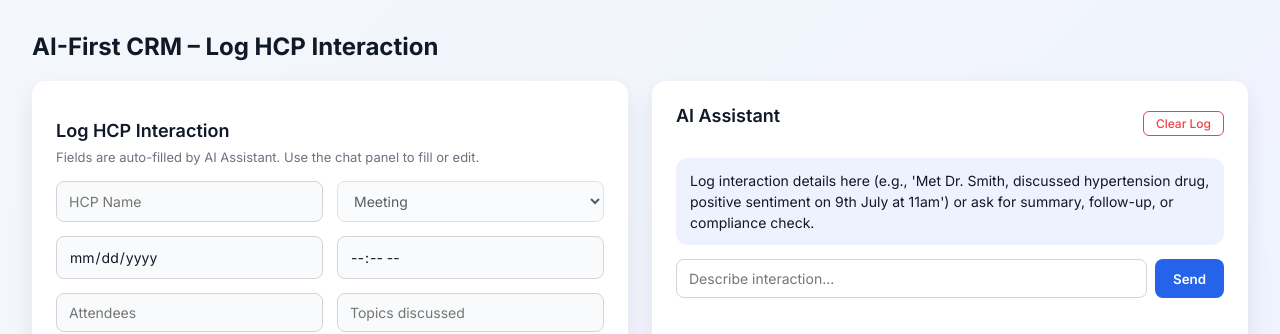
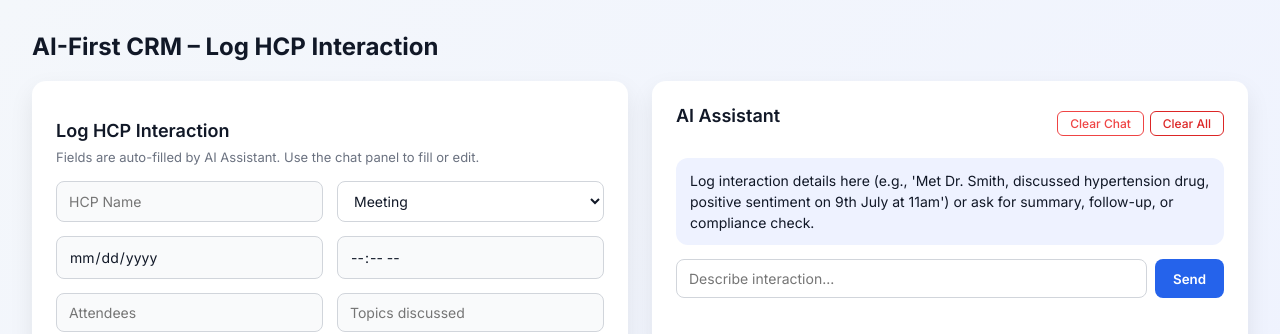
Before and after one commit to mrsaifi3/ai-first-crm-hcp-main, a React (Vite) app: page / in a window 1280 px wide. Shown: the top 334 px of the page. Built offline with nearby package versions, Linux system fonts and the light colour scheme; data requests are answered from the project's data file.

Commit message:
feat: implement clear all interactions functionality and enhance chat interface with new button

```diff
--- a/src/App.css
+++ b/src/App.css
@@ -164,6 +164,22 @@ form button:disabled {
   background: #fef2f2;
 }
 
+.clear-all-btn {
+  background: transparent;
+  color: #dc2626;
+  border: 1px solid #dc2626;
+  padding: 4px 12px;
+  border-radius: 6px;
+  font-size: 12px;
+  font-family: "Inter", sans-serif;
+  cursor: pointer;
+  font-weight: 500;
+}
+
+.clear-all-btn:hover {
+  background: #fef2f2;
+}
+
 .chat-card h3 {
   display: flex;
   align-items: center;
--- a/src/interaction/ChatAssistant.jsx
+++ b/src/interaction/ChatAssistant.jsx
@@ -1,26 +1,29 @@
 import { useState, useRef } from "react";
 import { useDispatch } from "react-redux";
-import { setFormPrefill } from "./interactionSlice";
+import { setFormPrefill, refreshList } from "./interactionSlice";
 import { sendChatMessage } from "../services/interactionApi";
+
+const API_URL = "http://localhost:8000";
 
 function ChatAssistant() {
   const dispatch = useDispatch();
   const historyRef = useRef([]);
-  const [messages, setMessages] = useState([
-    {
-      role: "assistant",
-      text: "Log interaction details here (e.g., 'Met Dr. Smith, discussed hypertension drug, positive sentiment on 9th July at 11am') or ask for summary, follow-up, or compliance check.",
-    },
-  ]);
+  const [count, setCount] = useState(0);
   const [text, setText] = useState("");
   const [loading, setLoading] = useState(false);
 
   const clearLog = () => {
-    setMessages([{
-      role: "assistant",
-      text: "Log interaction details here (e.g., 'Met Dr. Smith, discussed hypertension drug, positive sentiment on 9th July at 11am') or ask for summary, follow-up, or compliance check.",
-    }]);
     historyRef.current = [];
+    setCount((c) => c + 1);
+  };
+
+  const clearAll = async () => {
+    historyRef.current = [];
+    setCount((c) => c + 1);
+    try {
+      await fetch(`${API_URL}/interactions`, { method: "DELETE" });
+    } catch {}
+    dispatch(refreshList());
   };
 
   const handleSend = async () => {
@@ -28,7 +31,6 @@ function ChatAssistant() {
 
     const userMsg = text;
     setText("");
-    setMessages((prev) => [...prev, { role: "user", text: userMsg }]);
     setLoading(true);
 
     try {
@@ -40,8 +42,6 @@ function ChatAssistant() {
       const assistantReply =
         parsed?.messageToUser || JSON.stringify(parsed || data, null, 2);
 
-      setMessages((prev) => [...prev, { role: "assistant", text: assistantReply }]);
-
       historyRef.current = [
         ...history,
         { role: "user", text: userMsg },
@@ -51,28 +51,39 @@ function ChatAssistant() {
       if (parsed && parsed.hcpName) {
         dispatch(setFormPrefill(parsed));
       }
+      dispatch(refreshList());
     } catch (err) {
-      setMessages((prev) => [
-        ...prev,
-        {
-          role: "assistant",
-          text: "Error connecting to AI. Make sure the backend is running.",
-        },
-      ]);
+      historyRef.current = [
+        ...historyRef.current,
+        { role: "user", text: userMsg },
+        { role: "assistant", text: "Error connecting to AI. Make sure the backend is running." },
+      ];
     } finally {
       setLoading(false);
     }
   };
 
+  const msgs = historyRef.current;
+  const allMessages = [
+    {
+      role: "assistant",
+      text: "Log interaction details here (e.g., 'Met Dr. Smith, discussed hypertension drug, positive sentiment on 9th July at 11am') or ask for summary, follow-up, or compliance check.",
+    },
+    ...msgs,
+  ];
+
   return (
     <div className="chat-card">
       <div className="chat-header-row">
         <h3>AI Assistant</h3>
-        <button className="clear-btn" onClick={clearLog}>Clear Log</button>
+        <div style={{ display: "flex", gap: 6 }}>
+          <button className="clear-btn" onClick={clearLog} type="button">Clear Chat</button>
+          <button className="clear-all-btn" onClick={clearAll} type="button">Clear All</button>
+        </div>
       </div>
 
       <div className="chat-box">
-        {messages.map((msg, i) => (
+        {allMessages.map((msg, i) => (
           <div key={i} className={`chat-bubble ${msg.role}`}>
             {msg.text}
           </div>
--- a/src/interaction/InteractionForm.jsx
+++ b/src/interaction/InteractionForm.jsx
@@ -50,7 +50,7 @@ export default function InteractionForm() {
 
       <form onSubmit={handleSubmit}>
         <input name="hcpName" placeholder="HCP Name" value={formData.hcpName} readOnly />
-        <select name="interactionType" value={formData.interactionType} disabled>
+        <select name="interactionType" value={formData.interactionType}>
           <option>Meeting</option>
           <option>Call</option>
           <option>Email</option>
--- a/src/interaction/InteractionList.jsx
+++ b/src/interaction/InteractionList.jsx
@@ -1,12 +1,14 @@
 import { useEffect, useState } from "react";
+import { useSelector } from "react-redux";
 import { fetchInteractions } from "../services/interactionApi";
 
 export default function InteractionList() {
   const [interactions, setInteractions] = useState([]);
+  const listRefresh = useSelector((state) => state.interaction.listRefresh);
 
   useEffect(() => {
     fetchInteractions().then(setInteractions).catch(console.error);
-  }, []);
+  }, [listRefresh]);
 
   return (
     <div className="list-card">
@@ -18,7 +20,7 @@ export default function InteractionList() {
         <ul>
           {interactions.map((item) => (
             <li key={item.id}>
-              <strong>{item.hcpName}</strong> — {item.interactionType}
+              <strong>{item.hcpName}</strong> — {item.interactionType || "Meeting"}
               <br />
               <small>{item.summary}</small>
             </li>
--- a/src/interaction/interactionSlice.js
+++ b/src/interaction/interactionSlice.js
@@ -4,6 +4,7 @@ const initialState = {
   mode: "form",
   interactions: [],
   formPrefill: null,
+  listRefresh: 0,
 };
 
 const interactionSlice = createSlice({
@@ -22,10 +23,13 @@ const interactionSlice = createSlice({
     setFormPrefill(state, action) {
       state.formPrefill = action.payload;
     },
+    refreshList(state) {
+      state.listRefresh += 1;
+    },
   },
 });
 
-export const { toggleMode, addInteraction, setFormPrefill } = interactionSlice.actions;
+export const { toggleMode, addInteraction, setFormPrefill, refreshList } = interactionSlice.actions;
 
 // ✅ THIS LINE WAS MISSING OR WRONG BEFORE
 export default interactionSlice.reducer;
```
Also changed, not shown: 1 other file (tests, documents, lock files or other folders).
